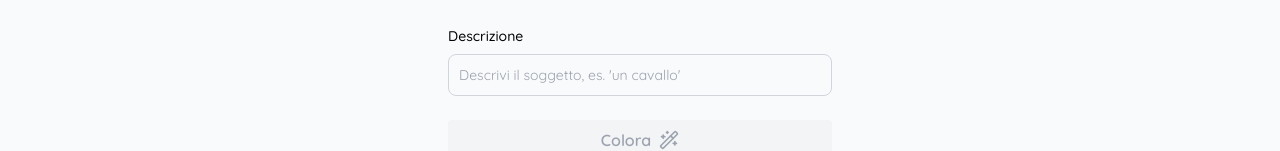
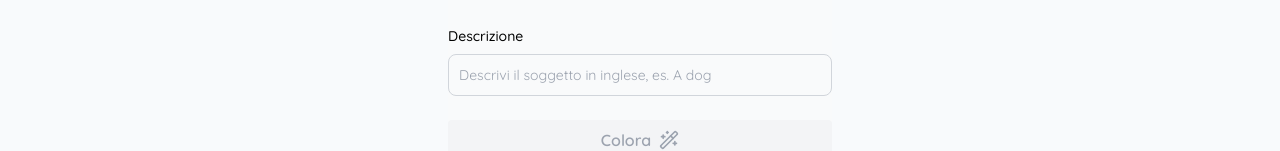
Before and after one commit to riccardocadoni/amanella, a Next.js app: page / in a window 1280 px wide. Shown: the part 653-804 px from the top of the page. Built offline with nearby package versions, Linux system fonts and the light colour scheme.

Commit message:
fix: &apos excapes

```diff
--- a/components/Dropzone.tsx
+++ b/components/Dropzone.tsx
@@ -219,7 +219,7 @@ export default function Dropzone() {
               }`}
             >
               <p className="mt-2 text-center text-sm text-gray-500">
-                Trascina e rilascia o fai click per caricare l'immagine
+                Trascina e rilascia o fai click per caricare l&apos;immagine
               </p>
               <span className="sr-only">Photo upload</span>
             </div>
@@ -253,7 +253,7 @@ export default function Dropzone() {
             type="text"
             id="prompt"
             className="bg-gray-50 border border-gray-300 text-black text-sm rounded-lg focus:outline-black w-full p-2.5 "
-            placeholder="Descrivi il soggetto, es. 'un cavallo'"
+            placeholder="Descrivi il soggetto in inglese, es. A dog"
             value={data.prompt || ""}
             onChange={(e) =>
               setData((prev) => ({ ...prev, prompt: e.target?.value }))
--- a/components/sections/Info.tsx
+++ b/components/sections/Info.tsx
@@ -8,7 +8,7 @@ export default function Info() {
           </h1>
           <p className="mx-auto mt-6 max-w-xl text-lg text-slate-700 leading-7">
             Questo prodotto utilizza un modello di intelligenza artificiale per
-            generare una nuova immagine partendo da un'immagine di input e
+            generare una nuova immagine partendo da un&apos;immagine di input e
             mantenendone la struttura. (Stable diffusion - ControlNet)
           </p>
           <h1 className="mx-auto mt-8 max-w-4xl font-display text-4xl font-bold tracking-normal text-slate-900 sm:text-6xl">
@@ -16,7 +16,7 @@ export default function Info() {
           </h1>
           <p className="mx-auto mt-6 max-w-xl text-lg text-slate-700 leading-7">
             La privacy è importante, le immagini che carichi e quelle generate
-            vengono cancellate automaticamente dopo un'ora.
+            vengono cancellate automaticamente dopo un&apos;ora.
           </p>
           <p className="mx-auto mt-6 max-w-xl text-lg text-slate-700 leading-7">
             Non salviamo le tue creazioni, ricordati quindi di scaricare le
```
